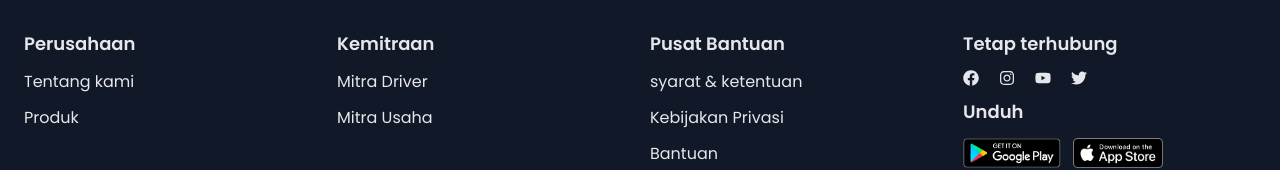
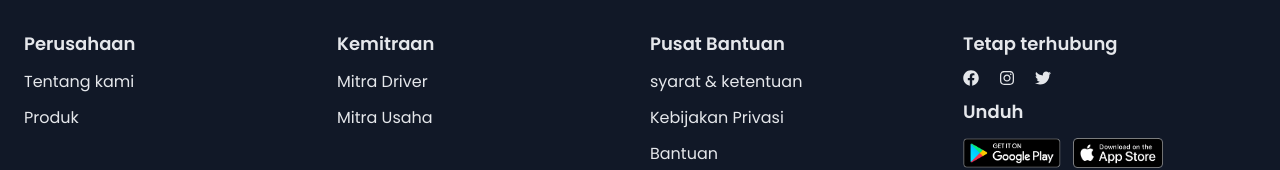
Before and after one commit to syhbandi/misterkong-front-end, a React (Vite) app: page / in a window 1280 px wide. Shown: the part 5104-5274 px from the top of the page. Built offline with nearby package versions, Linux system fonts and the light colour scheme.

Commit message:
edit social link

```diff
--- a/src/components/Footer/index.tsx
+++ b/src/components/Footer/index.tsx
@@ -1,7 +1,22 @@
 import { Link } from "react-router-dom";
-import { FaFacebook, FaInstagram, FaTwitter, FaYoutube } from "react-icons/fa";
+import { FaFacebook, FaInstagram, FaTwitter } from "react-icons/fa";
 import appStore from "../../assets/app-store.png";
 import playStore from "../../assets/google-play.png";
+
+const socialLink = [
+  {
+    link: "https://www.facebook.com/misterkongpos",
+    icon: <FaFacebook />,
+  },
+  {
+    link: "https://www.instagram.com/misterkongpos",
+    icon: <FaInstagram />,
+  },
+  {
+    link: "https://twitter.com/MisterKong6",
+    icon: <FaTwitter />,
+  },
+];
 
 const FOoter = () => {
   return (
@@ -40,25 +55,12 @@ const FOoter = () => {
           </div>
           <div className="flex flex-col gap-3">
             <h1 className="text-lg font-semibold">Tetap terhubung</h1>
-            <div className="flex items-center  gap-5">
-              <a
-                href="https://www.facebook.com/misterkongpos#intend"
-                target="_blank"
-              >
-                <FaFacebook />
-              </a>
-              <a
-                href="https://www.instagram.com/misterkongpos/#intend"
-                target="_blank"
-              >
-                <FaInstagram />
-              </a>
-              <a href="" target="_blank">
-                <FaYoutube />
-              </a>
-              <a href="https://twitter.com/MisterKong6#intend" target="_blank">
-                <FaTwitter />
-              </a>
+            <div className="flex items-center gap-5">
+              {socialLink.map(({ link, icon }, index) => (
+                <a href={link} target="_blank" key={index}>
+                  {icon}
+                </a>
+              ))}
             </div>
             <h1 className="text-lg font-semibold">Unduh</h1>
             <div className="flex items-center gap-3">
```
